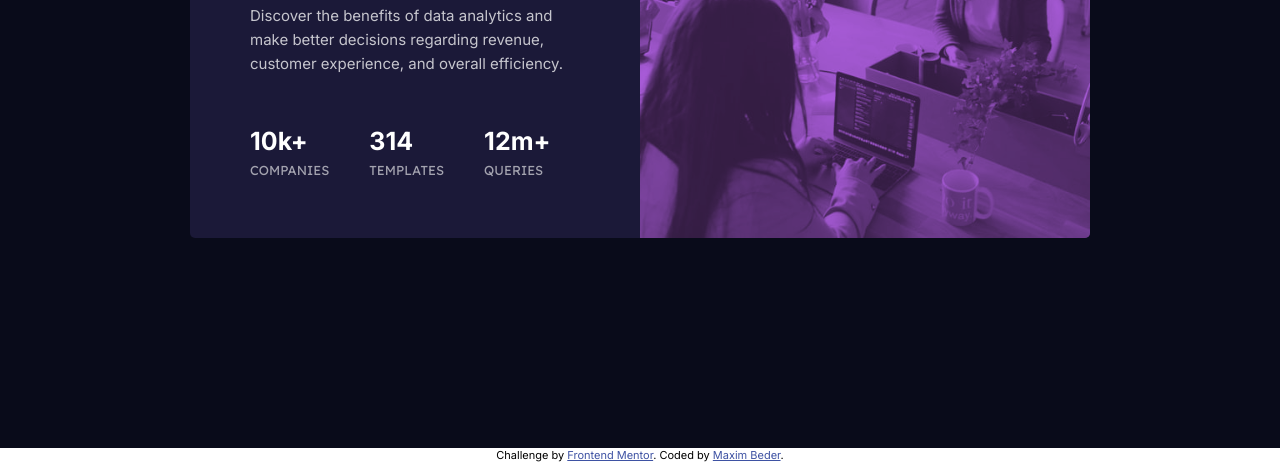
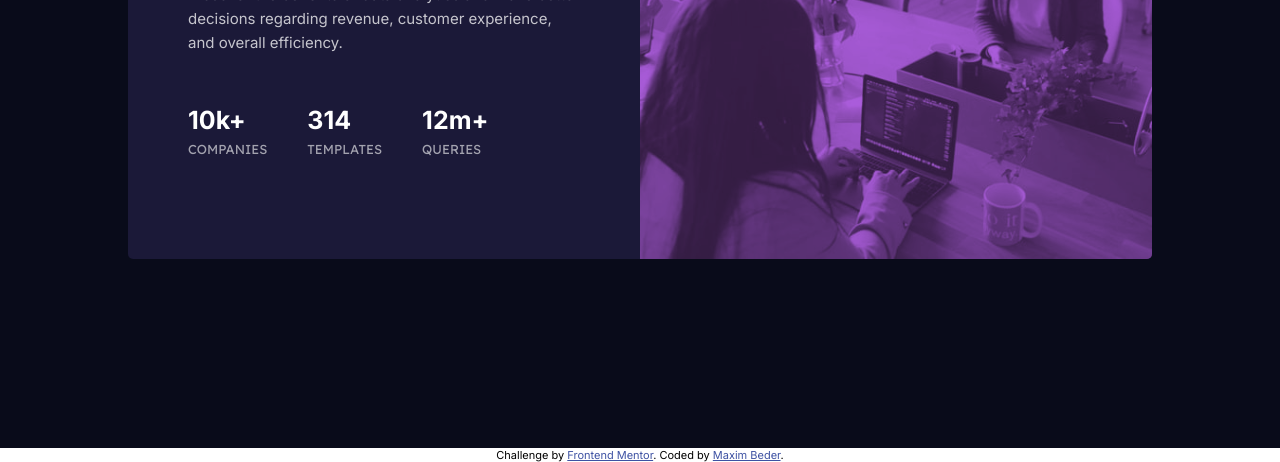
Before and after one commit to Cup0fCoffee/frontendmentor-stats-preview-card-component, a plain HTML site: page index.html in a window 1280 px wide. Shown: the part 352-814 px from the top of the page. Drawn offline with Linux system fonts and the light colour scheme.

Commit message:
Change max width of the card on desktop

```diff
--- a/index.html
+++ b/index.html
@@ -125,7 +125,7 @@
     @media (min-width: 900px) {
       .card {
         flex-direction: row-reverse;
-        max-width: 900px;
+        max-width: 80vw;
       }
 
       .card > * {
```
